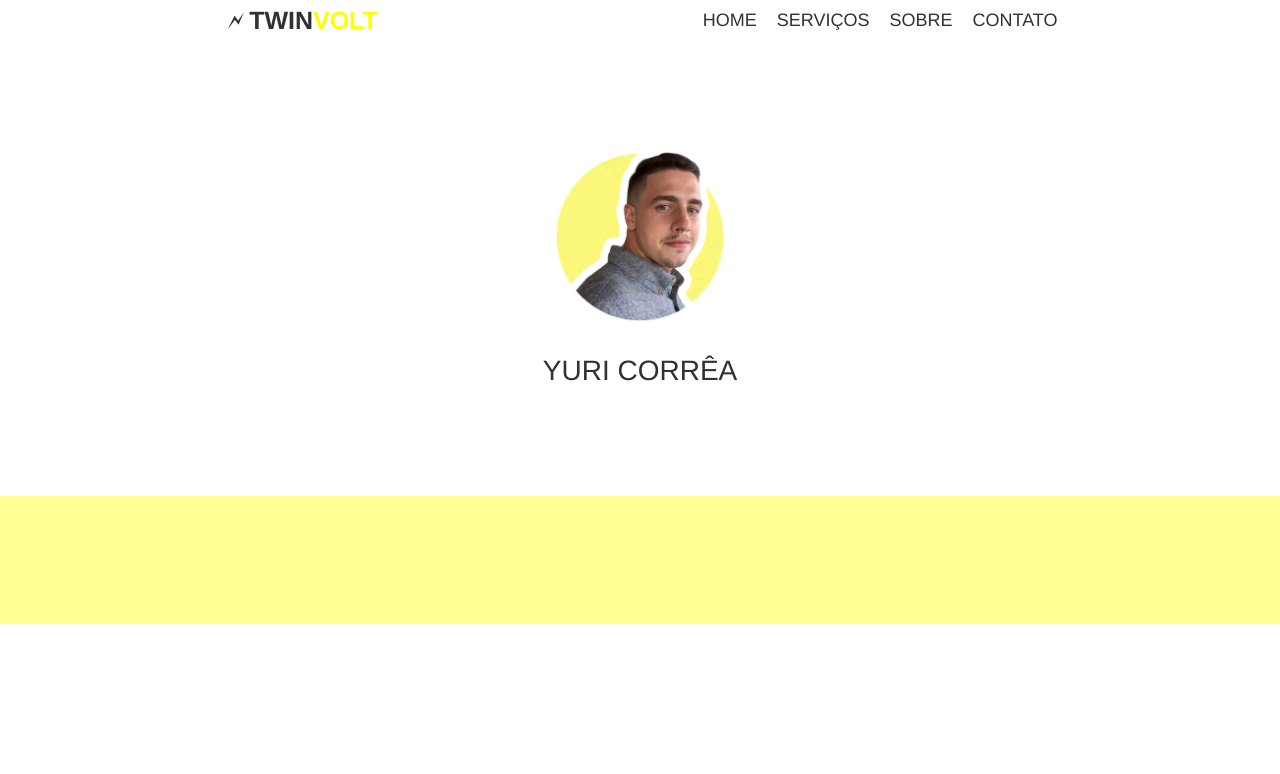
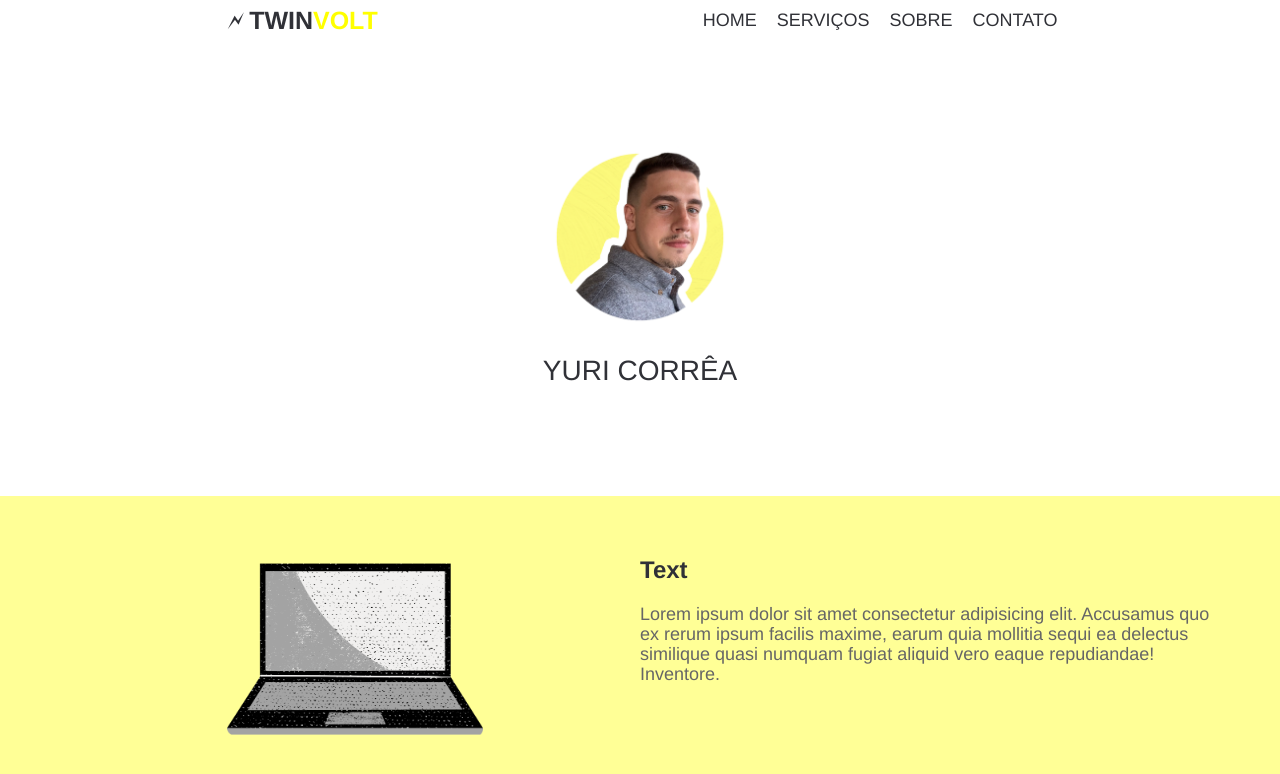
Before and after one commit to Bujira/flexbox-landing-page, a plain HTML site: page index.html in a window 1280 px wide. Drawn offline with Linux system fonts and the light colour scheme.

Commit message:
commit 6: first media object at service section

```diff
--- a/css/style.css
+++ b/css/style.css
@@ -91,7 +91,43 @@ header {
 /* ---  Services Section    --- */
 .services {
     background-color: rgb(255, 255, 150);
-    padding: 4rem 1rem;;
+    padding: 4rem 1rem;
+}
+
+.container {
+    display: flex;
+    max-width: 1140px;
+    width: 100%;
+    margin: 0 auto;
+}
+
+.media-object {
+    display: flex;
+}
+
+.icon-wrapper {
+    flex: 1;
+    display: flex;
+    justify-content: center;
+}
+
+.icon {
+    width: 256px;
+    height: 178px;
+}
+
+.blurb-wrapper {
+    flex: 1;
+}
+
+.blurb-header {
+    font-size: 24px;
+    margin-top: 0;
+}
+
+.blurb-info {
+    color: #666;
+    font-size: 18px;
 }
 
 /* ---  Mobile  --- */
--- a/index.html
+++ b/index.html
@@ -42,6 +42,21 @@
 
     <!-- Services Section -->
     <section class="services">
+        <div class="container">
+            <div class="media-object">
+                <div class="icon-wrapper">
+                    <img class="icon" src="./assets/media1.png" alt="Image 1">
+                </div>
+                <div class="blurb-wrapper">
+                    <h3 class="blurb-header">Text</h3>
+                    <div class="blurb-info">
+                        Lorem ipsum dolor sit amet consectetur adipisicing elit. Accusamus quo ex rerum ipsum facilis
+                        maxime, earum quia mollitia sequi ea delectus similique quasi numquam fugiat aliquid vero eaque
+                        repudiandae! Inventore.
+                    </div>
+                </div>
+            </div>
+        </div>
     </section>
 
     <!-- <script src="https://code.jquery.com/jquery-3.6.0.min.js"
```
Also changed, not shown: assets/media1.png (added), assets/media2.png (added), assets/media3.png (added).
